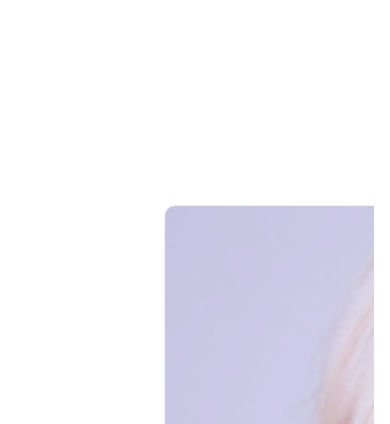
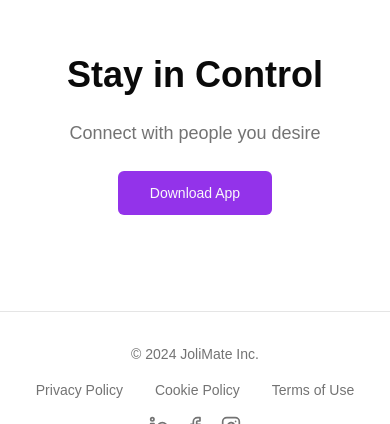
Before and after one commit to Callmecgrey/jolimate, a Next.js app: page / in a window 390 px wide. Shown: the part 3600-4024 px from the top of the page. Built offline with nearby package versions, Linux system fonts and the light colour scheme.

Commit message:
updated page

```diff
--- a/components/hero.tsx
+++ b/components/hero.tsx
@@ -34,7 +34,7 @@ export function Hero() {
           </div>
 
           {/* Image Area */}
-          <div className="relative h-[500px]">
+          <div className="relative h-[600px]">
             {/* First Image */}
             <Image
               src="/images/hero-image.png"
--- a/components/how-it-works.tsx
+++ b/components/how-it-works.tsx
@@ -23,7 +23,7 @@ export function HowItWorks() {
   return (
     <section className="py-24">
       <div className="container">
-        <h2 className="text-3xl font-bold text-center mb-16">How it works</h2>
+        <h2 className="text-3xl font-bold text-center mb-12">How it works</h2>
         <div className="grid lg:grid-cols-2 gap-12 items-center">
           <div className="space-y-8">
             {steps.map((step) => (
@@ -38,7 +38,7 @@ export function HowItWorks() {
               </div>
             ))}
           </div>
-          <div className="relative h-[600px]">
+          <div className="relative h-[400px]">
             {/* You can add an image or any other content here */}
             {/* Example:
             <Image src="/path-to-image.jpg" alt="How it works" fill className="object-cover" />
--- a/components/navbar.tsx
+++ b/components/navbar.tsx
@@ -141,7 +141,7 @@ export function Navbar() {
           <ul className="container mx-auto px-4 flex flex-col items-start gap-4 py-4">
             <li className="w-full">
               <Link
-                href="/ads-space"
+                href="/ads"
                 className="text-base font-medium hover:underline"
                 onClick={() => setIsOpen(false)}
               >
--- a/components/skip-line.tsx
+++ b/components/skip-line.tsx
@@ -23,7 +23,7 @@ export function SkipLine() {
               Download App
             </Button>
           </div>
-          <div className="relative h-[600px]">
+          <div className="relative h-[400px]">
             <Image
               src="/placeholder.svg"
               alt="App Interface"
--- a/components/stay-in-control.tsx
+++ b/components/stay-in-control.tsx
@@ -1,54 +1,49 @@
 // components/StayInControl.tsx
-'use client';
+"use client";
 
 import { useState, useEffect, useRef } from "react";
 import { Button } from "@/components/ui/button";
 import Image from "next/image";
-import clsx from "clsx";
 
 export function StayInControl() {
-  // Exactly three images
   const slides = [
     "/images/profile1.png",
     "/images/profile2.png",
     "/images/profile3.png",
   ];
 
-  const [currentIndex, setCurrentIndex] = useState(1);
+  const [currentIndex, setCurrentIndex] = useState(0);
   const slideInterval = useRef<NodeJS.Timeout | null>(null);
   const sliderRef = useRef<HTMLDivElement | null>(null);
 
   const slideCount = slides.length;
 
-  // Function to go to the next slide
   const nextSlide = () => {
     setCurrentIndex((prevIndex) => (prevIndex + 1) % slideCount);
   };
 
-  // Function to go to the previous slide
   const prevSlide = () => {
     setCurrentIndex((prevIndex) => (prevIndex - 1 + slideCount) % slideCount);
   };
 
-  // Auto-play functionality
   useEffect(() => {
-    slideInterval.current = setInterval(nextSlide, 3000);
-
+    // Set interval to 5000ms for a slower rotation
+    slideInterval.current = setInterval(nextSlide, 20000);
     return () => {
       if (slideInterval.current) clearInterval(slideInterval.current);
     };
   }, []);
 
-  // Pause auto-play on mouse hover
   const handleMouseEnter = () => {
     if (slideInterval.current) clearInterval(slideInterval.current);
   };
 
   const handleMouseLeave = () => {
-    slideInterval.current = setInterval(nextSlide, 3000);
+    // Restart the interval after hovering out
+    slideInterval.current = setInterval(nextSlide, 5000);
   };
 
-  // Swipe Handlers for Mobile
+  // Swipe handlers
   const touchStartX = useRef<number | null>(null);
   const touchEndX = useRef<number | null>(null);
 
@@ -73,12 +68,11 @@ export function StayInControl() {
       prevSlide();
     }
 
-    // Reset touch positions
     touchStartX.current = null;
     touchEndX.current = null;
   };
 
-  // Keyboard Navigation
+  // Keyboard navigation
   useEffect(() => {
     const handleKeyDown = (e: KeyboardEvent) => {
       if (e.key === "ArrowLeft") {
@@ -89,26 +83,14 @@ export function StayInControl() {
     };
 
     window.addEventListener("keydown", handleKeyDown);
-
     return () => {
       window.removeEventListener("keydown", handleKeyDown);
     };
   }, []);
 
-  // Determine slide positions relative to currentIndex
-  const getSlidePosition = (index: number) => {
-    if (slideCount === 3) {
-      // Calculate positions for three slides
-      if (index === currentIndex) return "center";
-      if (index === (currentIndex - 1 + slideCount) % slideCount) return "left";
-      if (index === (currentIndex + 1) % slideCount) return "right";
-    }
-    return "hidden";
-  };
-
   return (
     <section className="py-24">
-      <div className="container mx-auto">
+      <div className="container mx-auto px-4">
         <div className="flex flex-col lg:flex-row gap-12 items-center">
           {/* Image Slider Area */}
           <div
@@ -120,28 +102,19 @@ export function StayInControl() {
             onTouchEnd={handleTouchEnd}
           >
             <div
-              className="flex justify-center items-center transition-transform duration-700 ease-in-out"
+              className="flex transition-transform duration-1500 ease-in-out"
               style={{
                 transform: `translateX(-${currentIndex * 100}%)`,
                 width: `${slideCount * 100}%`,
               }}
               ref={sliderRef}
             >
-              {slides.map((src, index) => {
-                const position = getSlidePosition(index);
-                return (
+              {slides.map((src, index) => (
                 <div
                   key={index}
-                    className={clsx(
-                      "flex-shrink-0 w-full lg:w-1/3 flex justify-center items-center transition-transform duration-700 ease-in-out",
-                      position === "center"
-                        ? "scale-110 opacity-100"
-                        : position === "left" || position === "right"
-                        ? "scale-90 opacity-70"
-                        : "hidden"
-                    )}
+                  className="flex-shrink-0 w-full flex justify-center items-center"
                 >
-                    <div className="relative w-3/4 aspect-[3/4]">
+                  <div className="relative w-32 aspect-[3/4]">
                     <Image
                       src={src}
                       alt={`Stay in Control ${index + 1}`}
@@ -151,8 +124,7 @@ export function StayInControl() {
                     />
                   </div>
                 </div>
-                );
-              })}
+              ))}
             </div>
           </div>
 
--- a/components/top-up-form.tsx
+++ b/components/top-up-form.tsx
@@ -24,7 +24,7 @@ export function TopUpForm() {
 
   return (
     <div className="flex items-center justify-center h-full px-4 py-8">
-      <div className="w-full max-w-6xl bg-white shadow-md rounded-lg overflow-hidden flex flex-col md:flex-row">
+      <div className="w-full max-w-6xl rounded-lg overflow-hidden flex flex-col md:flex-row">
         {/* Form Section */}
         <div className="w-full md:w-1/2 p-8">
           <div className="mb-6">
@@ -103,7 +103,7 @@ export function TopUpForm() {
         </div>
 
         {/* Image Section */}
-        <div className="w-full md:w-1/2 relative h-64 md:h-auto">
+        <div className="w-full md:w-1/2 relative h-64 md:h-auto hidden md:block">
           <Image
             src="/images/top-up-image.svg"
             alt="Top-Up Illustration"
```
Lines whose indentation alone changed are shown as unchanged.
